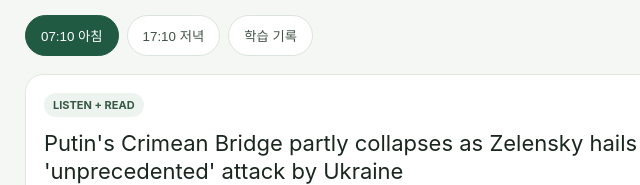
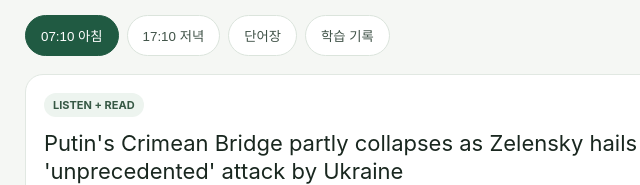
Before and after one commit to kdhyeon98/daily-news-english, a plain HTML site: page index.html in a window 1280 px wide. Shown: the part 424-609 px from the top of the page, 261-901 px from the left. Drawn offline with Linux system fonts and the light colour scheme.

Commit message:
Update index.html

```diff
--- a/index.html
+++ b/index.html
@@ -11,7 +11,12 @@
 <header class="top"><div><div class="brand">DAILY NEWS ENGLISH</div><div class="eyebrow">Your personal listening desk</div></div><div id="today" class="date"></div></header>
 <section class="hero"><div class="eyebrow light">PERSONAL ENGLISH PROGRAM · TOEIC 900+ / OPIc IH</div><h1>뉴스로 듣고,<br>정확하게 이해하기.</h1><p>실제 뉴스 기반 청취·독해 학습과 누적 진도 관리. 정답은 검증된 대본이 있을 때만 공개합니다.</p></section>
 <section class="stats"><div class="card"><div class="eyebrow">COMPLETED</div><div class="metric" id="completed">0</div><div class="muted">누적 완료 학습</div></div><div class="card"><div class="eyebrow">LEVEL</div><div class="metric">Advanced</div><div class="muted">학습 결과에 따라 조정</div></div></section>
-<nav class="tabs"><button class="tab active" data-session="morning">07:10 아침</button><button class="tab" data-session="evening">17:10 저녁</button><button class="tab" data-session="history">학습 기록</button></nav>
+<nav class="tabs">
+  <button class="tab active" data-session="morning">07:10 아침</button>
+  <button class="tab" data-session="evening">17:10 저녁</button>
+  <button class="tab" data-session="vocabulary">단어장</button>
+  <button class="tab" data-session="history">학습 기록</button>
+</nav>
 <section id="lesson" class="card"></section>
 <section class="card"><h2>오늘의 뉴스 찾기</h2><p class="muted">무료 공개 뉴스 피드에서 기사를 선택한 뒤, 원문 URL과 확인한 transcript를 학습 자료로 가져오세요. 앱이 원문을 자동 수집하거나 검증했다고 표시하지 않습니다.</p>
 <div class="feed"><a href="https://www.reuters.com/world/" target="_blank" rel="noopener">Reuters · World</a><a href="https://www.bbc.com/news" target="_blank" rel="noopener">BBC · News</a><a href="https://www.cnn.com/world" target="_blank" rel="noopener">CNN · World</a></div>
```
